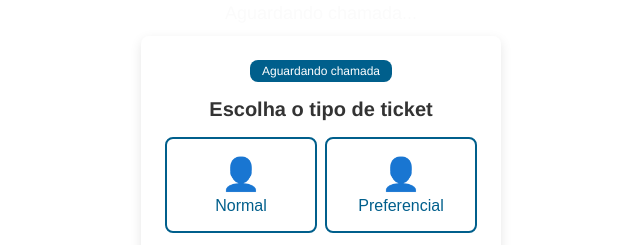
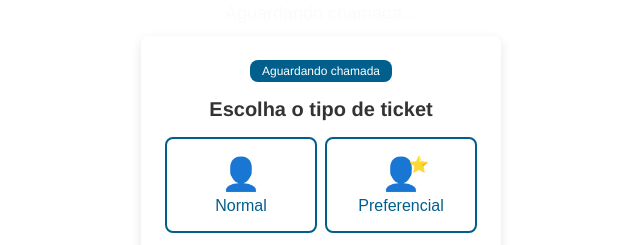
Before and after one commit to SanAppsMano/xSanNext, a website: page public/client/index.html in a window 1280 px wide. Shown: the part 238-483 px from the top of the page, 319-959 px from the left. Drawn offline with Linux system fonts and the light colour scheme.

Commit message:
feat: add star to preferential ticket icon

```diff
--- a/public/client/css/client.css
+++ b/public/client/css/client.css
@@ -221,6 +221,18 @@ button {
   margin-bottom: 0.25rem;
 }
 
+.ticket-option .priority-icon {
+  position: relative;
+  display: inline-block;
+}
+
+.ticket-option .priority-icon .star {
+  position: absolute;
+  font-size: 1rem;
+  top: 0;
+  right: -0.5rem;
+}
+
 .ticket-option:hover {
   background: var(--primary);
   color: #fff;
--- a/public/client/index.html
+++ b/public/client/index.html
@@ -43,7 +43,7 @@
           <span>Normal</span>
         </button>
         <button class="ticket-option" id="btn-preferencial">
-          <span class="icon">👤</span>
+          <span class="icon priority-icon">👤<span class="star">⭐</span></span>
           <span>Preferencial</span>
         </button>
       </div>
```
